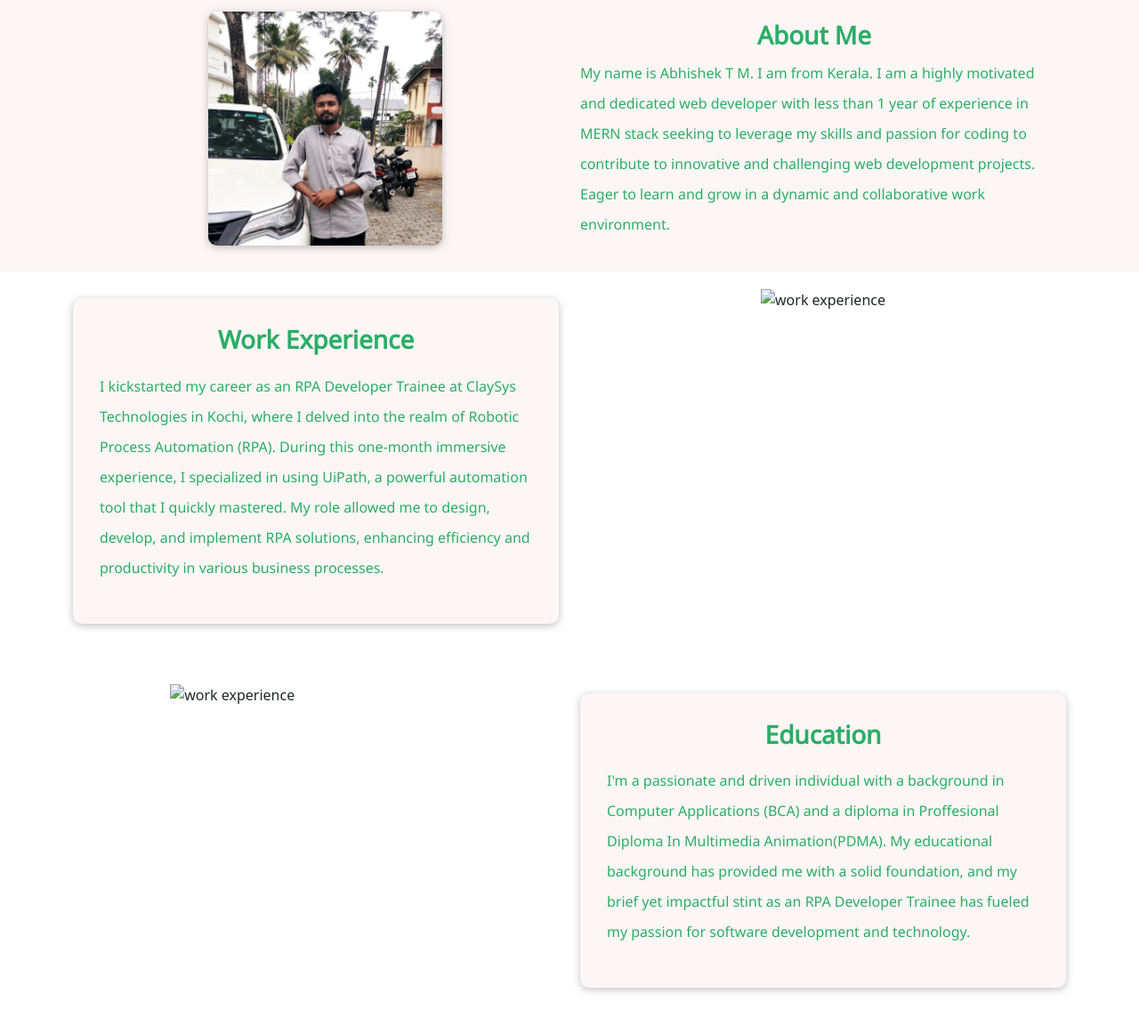
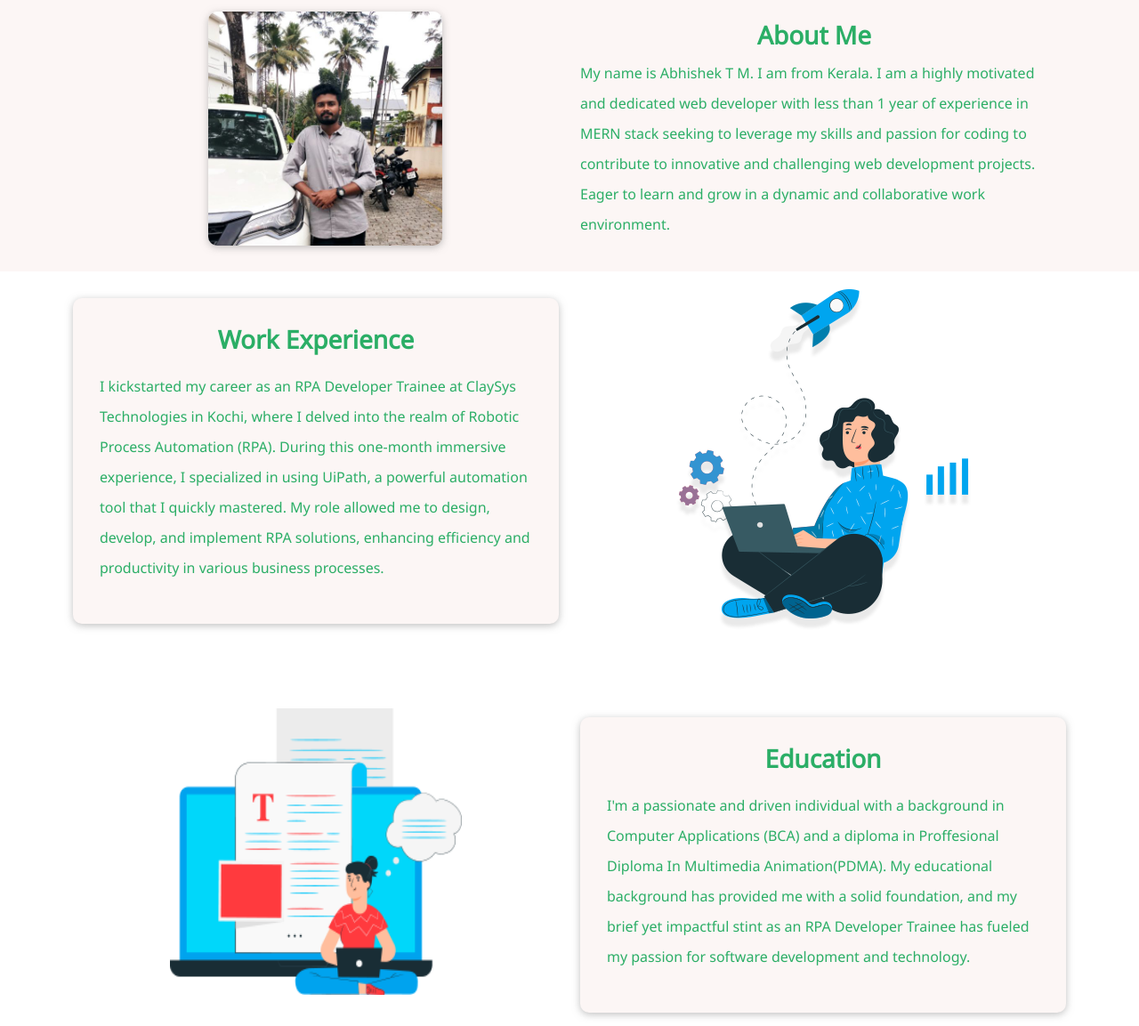
Before and after one commit to abhishektm48/Personal-Web-Site, a plain HTML site: page index.html in a window 1280 px wide. Shown: the part 539-1692 px from the top of the page at 89% size. Drawn offline with nearby package versions, Linux system fonts and the light colour scheme; the site is published under a folder, as on GitHub Pages, so addresses that start at the root find nothing.

Commit message:
Solved some bugs

```diff
--- a/index.html
+++ b/index.html
@@ -98,7 +98,7 @@
                     </div>
                 </div>
                 <div class="col-md-6 about wow animate__animated animate__bounceInRight" data-wow-duration="1s" data-wow-delay="0.6s">
-                    <img src="/Images/about-left-image.png" alt="work experience" class="img-fluid" />
+                    <img src="./Images/about-left-image.png" alt="work experience" class="img-fluid" />
                 </div>
             </div>
         </div>
@@ -108,7 +108,7 @@
         <div class="container">
             <div class="row">
                 <div class="col-md-6 about wow animate__animated animate__fadeInUp" data-wow-duration="0.75s" data-wow-delay="0.8s">
-                    <img src="/Images/blog-dec.png" alt="work experience" class="img-fluid education" />
+                    <img src="./Images/blog-dec.png" alt="work experience" class="img-fluid education" />
                 </div>
                 <div class="col-md-6 wow animate__animated animate__fadeInDown" data-wow-duration="0.75s" data-wow-delay="0.8s">
                     <div class="degree">
```
